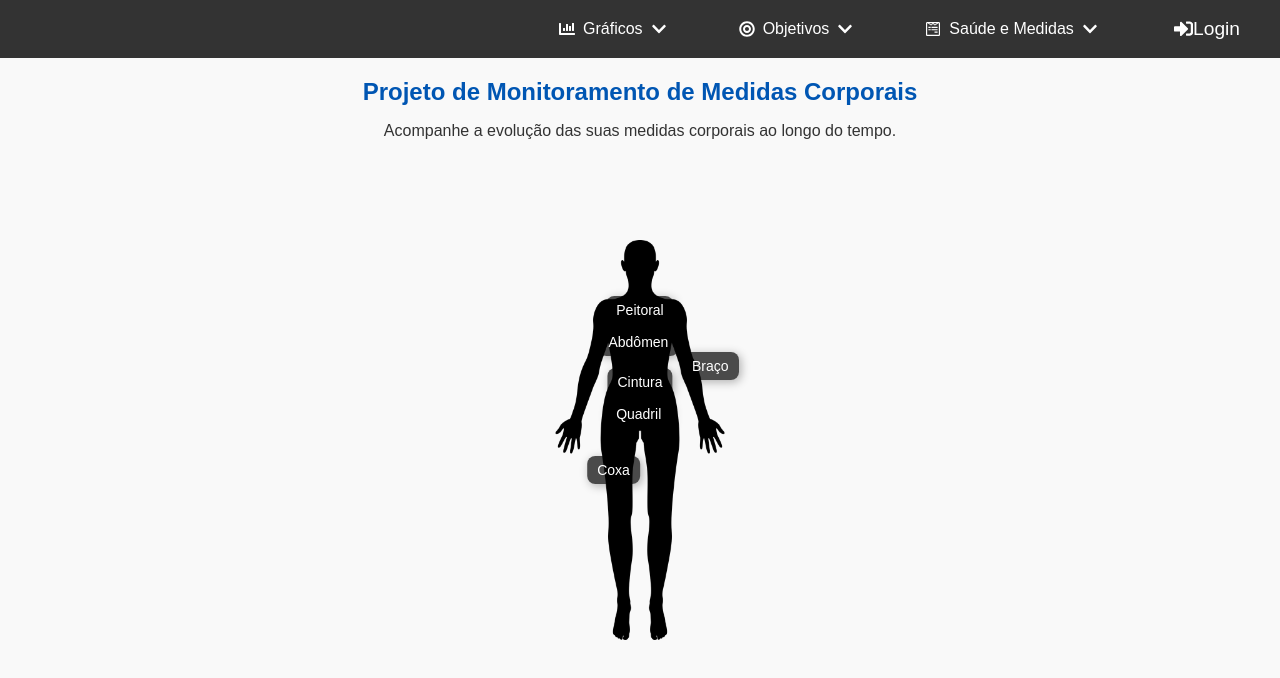
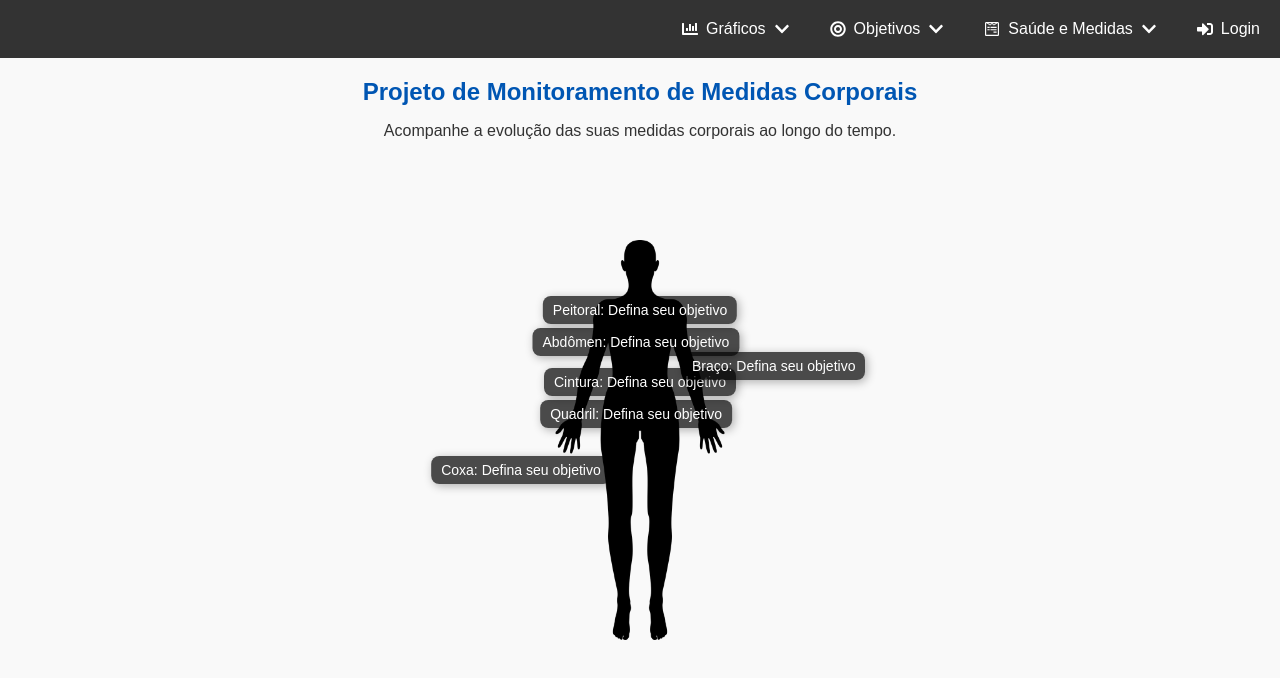
Before and after one commit to mjpfelicia/Monitoramento-de-Medidas-Corporais, a React (Create React App) app: page / in a window 1280 px wide. Shown: the top 678 px of the page. Built offline with nearby package versions, Linux system fonts and the light colour scheme.

Commit message:
melhorias no componente de etiquetas para receber os valores vindo da api

```diff
--- a/src/components/Etiquetas/Etiquetas.js
+++ b/src/components/Etiquetas/Etiquetas.js
@@ -1,15 +1,39 @@
 import React from 'react';
 import '../Etiquetas/Etiquetas.css';
 
-const Etiquetas = () => (
-  <div className="etiquetas">
-    <div className="etiqueta etiqueta-peitoral">Peitoral</div>
-    <div className="etiqueta etiqueta-abdomen">Abdômen</div>
-    <div className="etiqueta etiqueta-cintura">Cintura</div>
-    <div className="etiqueta etiqueta-quadril">Quadril</div>
-    <div className="etiqueta etiqueta-coxa">Coxa</div>
-    <div className="etiqueta etiqueta-braco">Braço</div>
-  </div>
-);
+const Etiquetas = ({ objetivos, medidasAtuais }) => {
+  // Verifica se os dados são válidos antes de tentar acessar as propriedades
+  const safeObjetivos = objetivos || {};
+  const safeMedidasAtuais = Array.isArray(medidasAtuais)
+    ? medidasAtuais[medidasAtuais.length - 1]
+    : {};
+
+  // Adicionando logs para depuração
+  console.log('Objetivos:', safeObjetivos);
+  console.log('Medidas Atuais:', safeMedidasAtuais);
+
+  return (
+    <div className="etiquetas">
+      <div className="etiqueta etiqueta-peitoral">
+        Peitoral: {safeMedidasAtuais?.peitoral || 'Defina seu objetivo'}
+      </div>
+      <div className="etiqueta etiqueta-abdomen">
+        Abdômen: {safeMedidasAtuais?.abdomem || 'Defina seu objetivo'}
+      </div>
+      <div className="etiqueta etiqueta-cintura">
+        Cintura: {safeMedidasAtuais?.cintura || 'Defina seu objetivo'}
+      </div>
+      <div className="etiqueta etiqueta-quadril">
+        Quadril: {safeMedidasAtuais?.quadril || 'Defina seu objetivo'}
+      </div>
+      <div className="etiqueta etiqueta-coxa">
+        Coxa: {safeMedidasAtuais?.coxa || 'Defina seu objetivo'}
+      </div>
+      <div className="etiqueta etiqueta-braco">
+        Braço: {safeMedidasAtuais?.braco || 'Defina seu objetivo'}
+      </div>
+    </div>
+  );
+};
 
 export default Etiquetas;
--- a/src/components/IconeFitness/IconeFitness.js
+++ b/src/components/IconeFitness/IconeFitness.js
@@ -1,12 +1,30 @@
+import React, { useState, useEffect } from 'react';
+
 import silhuetaImg from '../../assets/img/corpo.png';
 import Etiquetas from '../Etiquetas/Etiquetas';
 import './IconeFitness.css';
+import { obterDados } from '../../services/localStoreService';
 
-const IconeFitness = () => (
-  <div className="icone-fit-person">
-    <img src={silhuetaImg} alt="Ícone de pessoa fitness" className="icone-img" />
-    <Etiquetas />
-  </div>
-);
+const IconeFitness = () => {
+  const [medidas, setMedidas] = useState([]);
+
+  useEffect(() => {
+    const medidasSalvas = obterDados('medidas');
+
+    console.log({ medidasSalvas });
+
+    if (medidasSalvas) {
+      setMedidas(medidasSalvas);
+    }
+  }, []);
+
+
+  return (
+    <div className="icone-fit-person">
+      <img src={silhuetaImg} alt="Ícone de pessoa fitness" className="icone-img" />
+      <Etiquetas medidasAtuais={medidas} />
+    </div>
+  )
+};
 
 export default IconeFitness;
--- a/src/components/Menu/Menu.css
+++ b/src/components/Menu/Menu.css
@@ -13,7 +13,6 @@
 }
 
 .menu-nav ul li {
-  margin: 0 1rem;
   display: flex;
   align-items: center;
   position: relative;
@@ -74,20 +73,6 @@
   background: #555;
 }
 
-/* Botões de Login e Logout */
-.logout-button,
-.login-button {
-  font-size: 1.2rem;
-  background: none;
-  border: none;
-  cursor: pointer;
-  height: 2.5rem;
-  display: flex;
-  align-items: center;
-  justify-content: center;
-  color: var(--menu-link-color);
-}
-
 .logout-button:hover,
 .login-button:hover {
   transition: color 0.3s ease-in-out;
@@ -123,7 +108,6 @@
 
   .menu-nav ul li {
     width: 100%;
-    padding: 1rem;
   }
 
   .menu-nav ul li a,
--- a/src/components/Menu/Menu.js
+++ b/src/components/Menu/Menu.js
@@ -1,5 +1,6 @@
 import React, { useState } from 'react';
-import { NavLink, Link } from 'react-router-dom';
+import { Link } from 'react-router-dom';
+
 import { FaChartBar, FaBullseye, FaWpforms, FaSignInAlt, FaSignOutAlt, FaChevronDown } from 'react-icons/fa';
 import Modal from '../Modal/Modal';
 import Login from '../Login/Login';
@@ -60,7 +61,7 @@ const Menu = ({ isAuthenticated, userName, handleLogout }) => {
 
         {!isAuthenticated ? (
           <li>
-            <button onClick={handleLoginClick} className="login-button">
+            <button onClick={handleLoginClick} className="dropdown-button">
               <FaSignInAlt /> Login
             </button>
           </li>
@@ -69,7 +70,7 @@ const Menu = ({ isAuthenticated, userName, handleLogout }) => {
             <li><span>Olá, {userData?.displayName}</span></li>
             <li><img src={userData?.photoURL} alt="Foto do usuário" className="user-photo" /></li>
             <li>
-              <button onClick={handleLogout} className="logout-button">
+              <button onClick={handleLogout} className="dropdown-button">
                 <FaSignOutAlt /> Logout
               </button>
             </li>
--- a/src/components/Modal/Modal.css
+++ b/src/components/Modal/Modal.css
@@ -15,7 +15,6 @@
   background: white;
   padding: 20px;
   border-radius: 8px;
-  max-width: 500px;
   width: 100%;
 }
 
--- a/src/components/MonitoramentoMedidasCorporais/MonitoramentoMedidasCorporais.js
+++ b/src/components/MonitoramentoMedidasCorporais/MonitoramentoMedidasCorporais.js
@@ -1,13 +1,13 @@
 import React from 'react';
-import Cabecalho from '../header/Header.js';
 import IconeFitness from '../IconeFitness/IconeFitness.js';
 import Menu from '../Menu/Menu.js';
+import Header from '../Header/Header.js';
 import './MonitoramentoMedidasCorporais.css';
 
 const MonitoramentoMedidasCorporais = () => (
   <div className="monitoramento-medidas-container">
     <Menu />
-    <Cabecalho />
+    <Header />
     <div className="conteudo">
       <IconeFitness />
     </div>
--- a/src/components/header/Header.js
+++ b/src/components/header/Header.js
@@ -1,7 +1,7 @@
+import React from 'react';
 import './Header.css';
 
-
-const Cabecalho = () => (
+const Header = () => (
   <>
     <header className="header">
       <h1 className="header__title">Projeto de Monitoramento de Medidas Corporais</h1>
@@ -10,4 +10,4 @@ const Cabecalho = () => (
   </>
 );
 
-export default Cabecalho;
+export default Header;
```
Also changed, not shown: src/components/ObjetivosPessoais/ObjetivosPessoais.js (+2 -17 lines).
